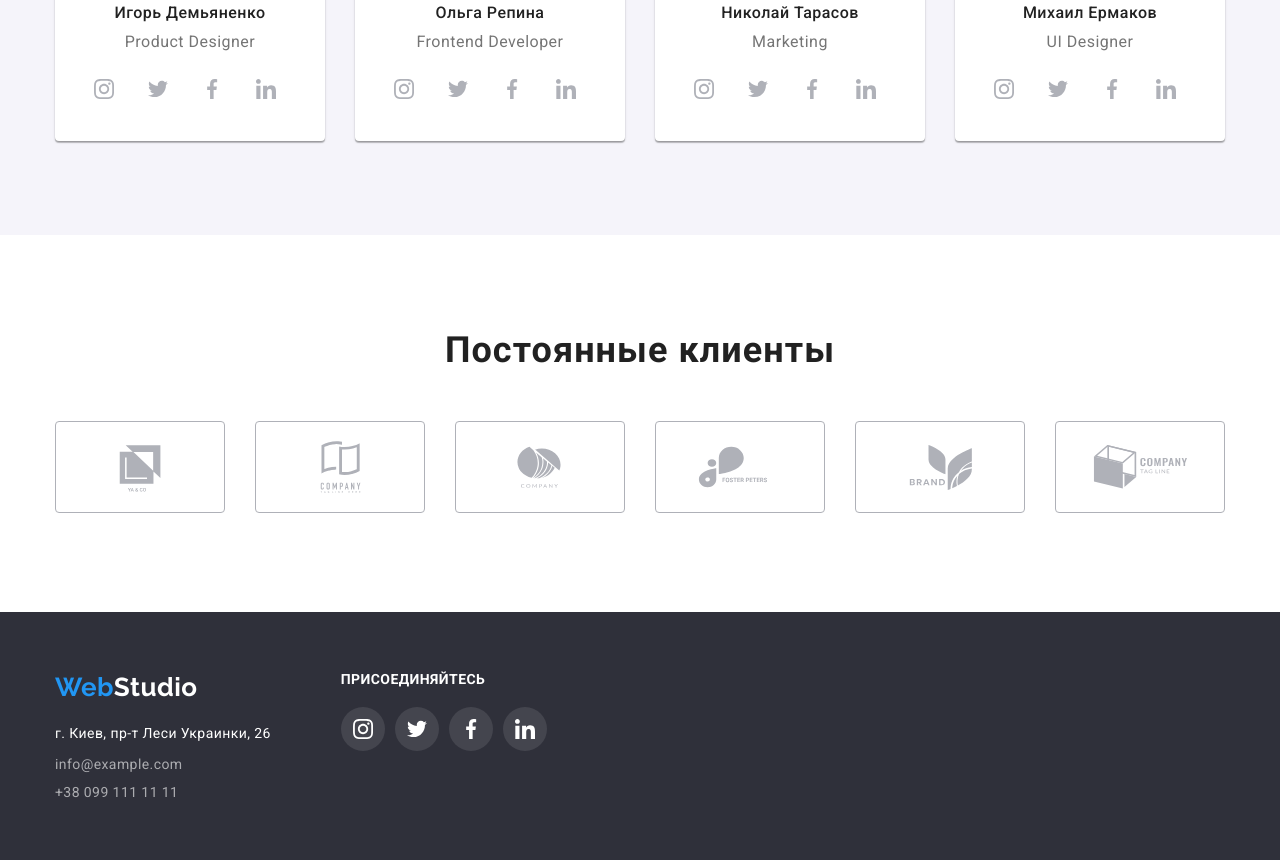
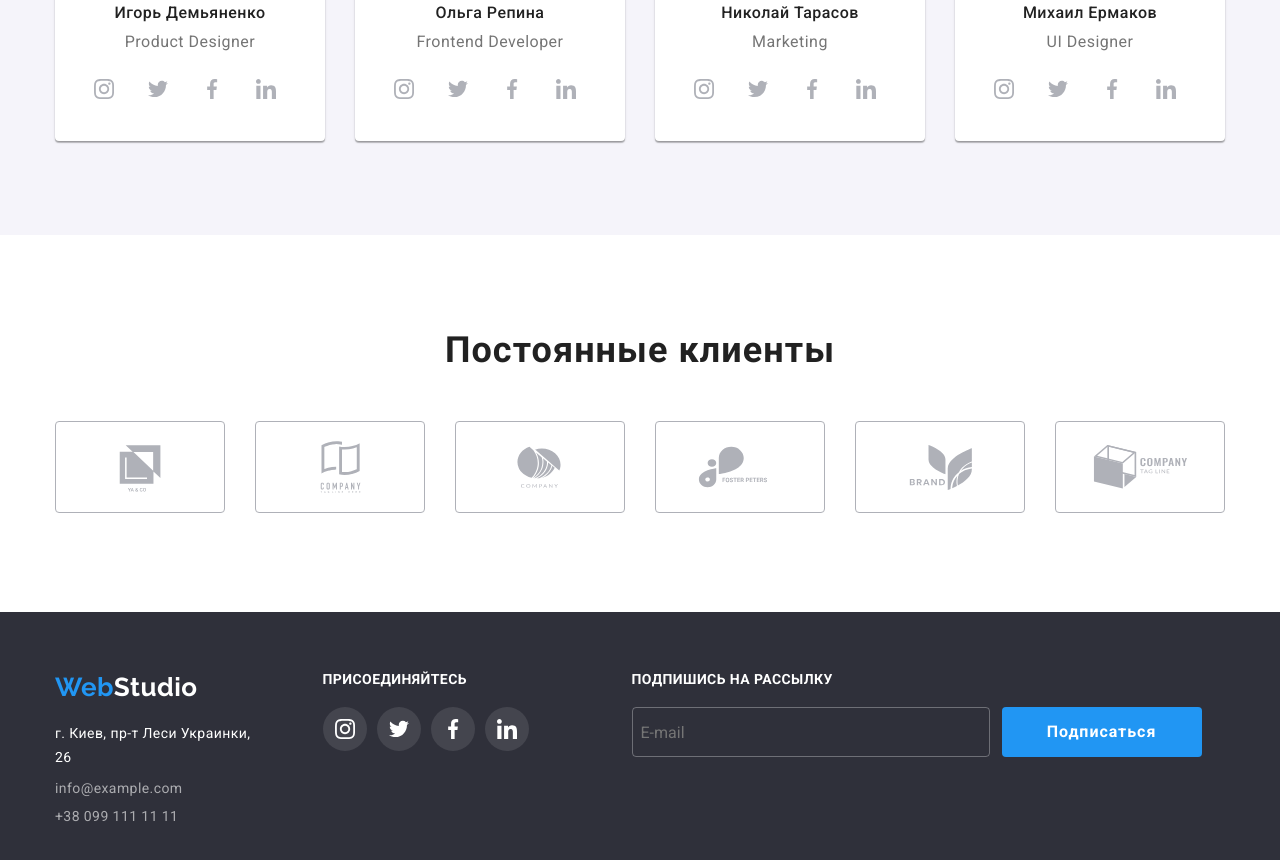
Before and after one commit to SHDMYUA/goit-markup-hw-06, a plain HTML site: page index.html in a window 1280 px wide. Shown: the part 2074-2934 px from the top of the page. Drawn offline with nearby package versions, Linux system fonts and the light colour scheme.

Commit message:
subscriber

```diff
--- a/css/styles.css
+++ b/css/styles.css
@@ -812,6 +812,7 @@ margin-right: 30px;
 .center-footer {
   display: block;
   justify-content: center;
+  margin-right: 93px;
 
 }
 /* лого+адрес */
@@ -829,6 +830,21 @@ margin-right: 30px;
 
 /* INPUT SUSCRIBE */
 
+
+.subscraber-wrap {
+  display: flex;
+  align-items: center;
+}
+
+.subscraber-input {
+  width: 358px;
+  height: 50px;
+  margin-right: 12px;
+  background-color: var(--bg-footer-color)
+  outline: none;
+  border: 1px solid rgba(255, 255, 255, 0.3);
+  border-radius: 4px;
+}
 
 /* MODAL SECTION */
 
--- a/index.html
+++ b/index.html
@@ -275,7 +275,7 @@
         </div>
         <div class="center-footer">
           <h2 class="footer-social-title">Присоединяйтесь</h2>
-        <ul class="footer-social-links list">
+          <ul class="footer-social-links list">
           <li class="footer-social-items"><a href="" class="footer-social-link">
               <svg class="footer-social-icon" width="20" height="20">
                 <use href="./images/symbol-defs.svg#icon-instagram"></a>
@@ -294,17 +294,17 @@
             </li>
         </ul>
       </div>
+      <div class="right-footer">
+        <h2 class="footer-social-title">ПОДПИШИСЬ НА РАССЫЛКУ</h2>
+        <form class="subscraber-wrap" action="#" method="post">
+          <input class="subscraber-input" type="email" name="" placeholder="E-mail" required value="" minlength="5" maxlength="20" />
+          <button class="button submit" type="submit">Подписаться</button>
+        </form>
       </div>
+      </div>
+
       <!-- Button suscribe -->
-      <!-- <form class="form-suscribe">
-        <label for="name"></label>
-        <input type="email" name="address" id="email"/>
-        </form>
-        <form active="">
-        <input type="checkbox" name="policy" id="policy" />
-        <label for="policy">Работаю за дорого</label>
-        <button type="button">Отправить заявку</button>
-        </form> -->
+
       </footer>
 
 <!-- MODAL SECTION -->
@@ -333,7 +333,7 @@
   <div class="form-field">
     <label>
       Feedback
-      <textarea name="feedback" rows="5" placeholder="Type your message here..."></textarea>
+      <textarea name="feedback" rows="5" placeholder="Введите текст" resize:none ></textarea>
     </label>
     <label for="policy" class="modal-check-text">
       <span>
@@ -345,7 +345,6 @@
       <a class="policy" href="#">Условия договора</a>
     </label>
     <button class="button submit" type="submit" data-modal-close>Отправить</button>
-
   </div>
   </div>
 
```
